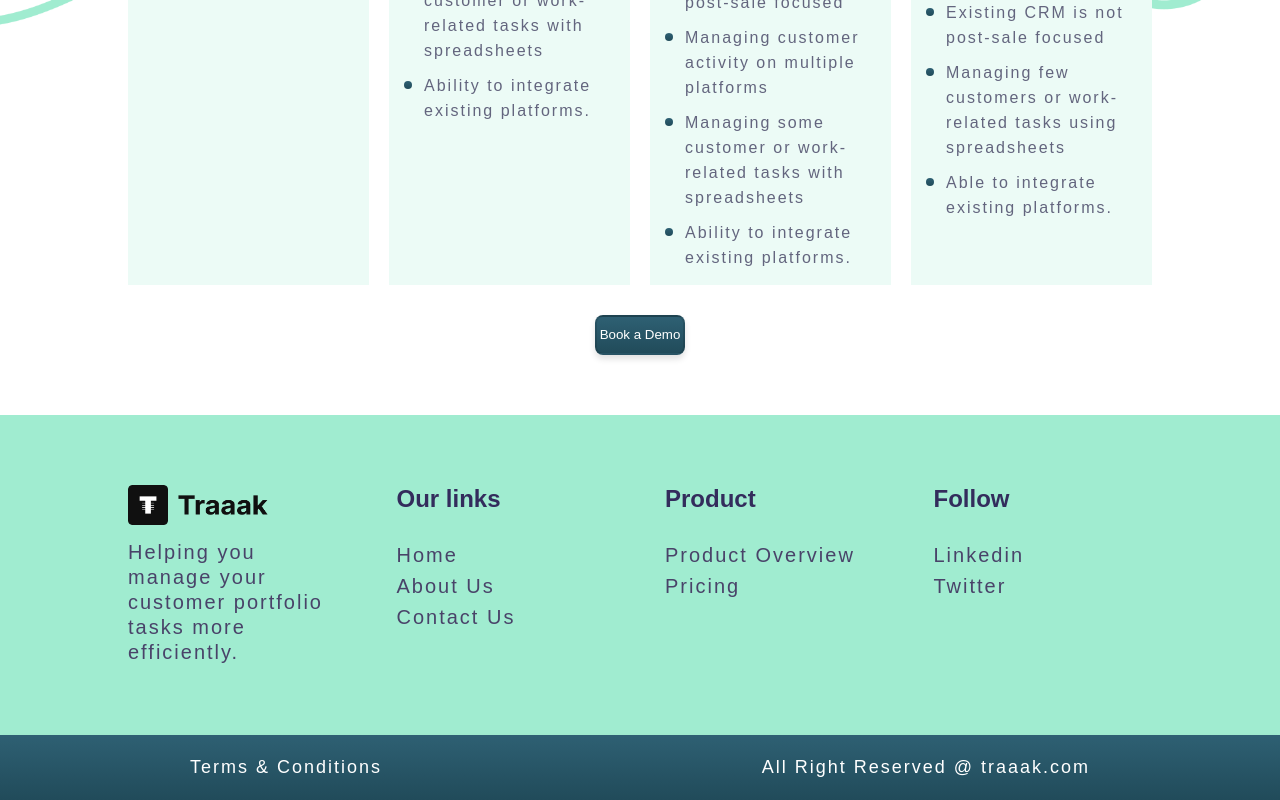
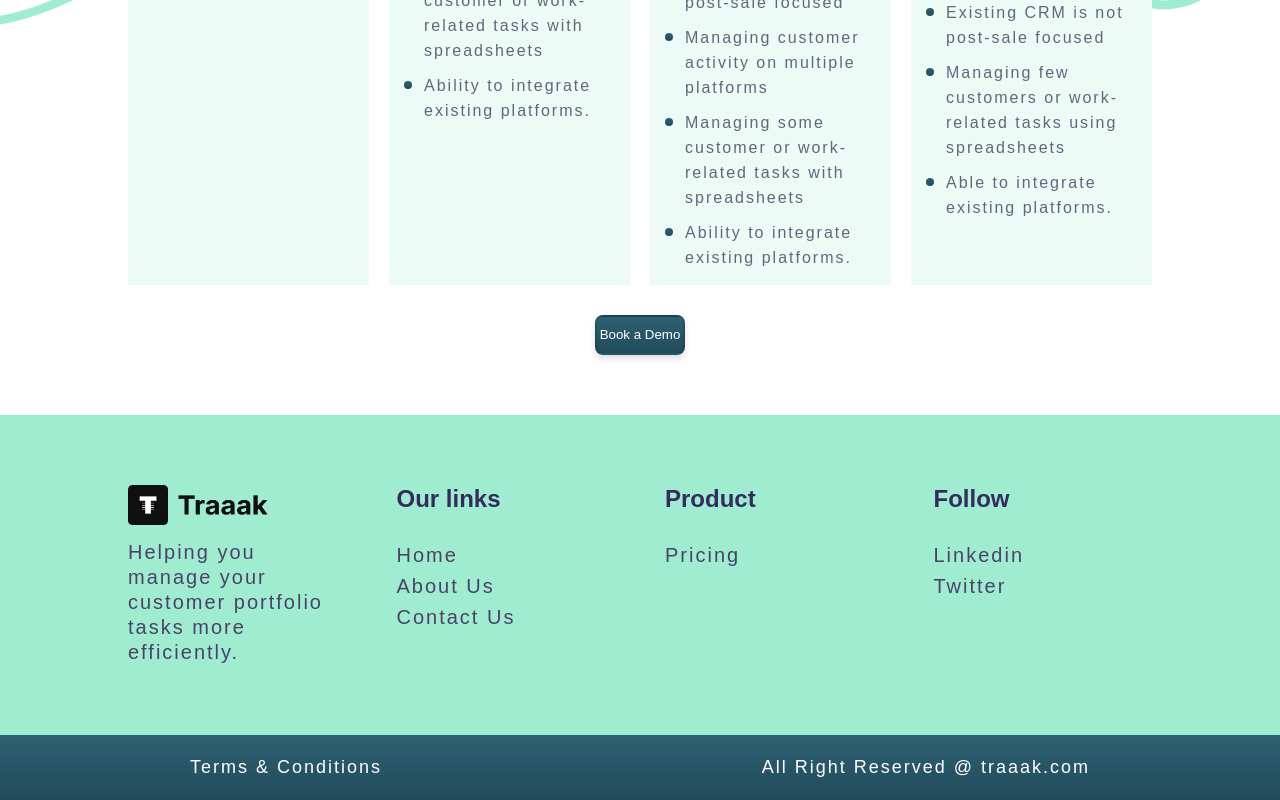
Before and after one commit to junaidp/taasklanding, a React (Create React App) app: page / in a window 1280 px wide. Shown: the part 6063-6863 px from the top of the page. Built offline with nearby package versions, Linux system fonts and the light colour scheme; a web font is replaced by a local one.

Commit message:
Update Footer.jsx

```diff
--- a/src/components/CommonComponents/Footer.jsx
+++ b/src/components/CommonComponents/Footer.jsx
@@ -55,9 +55,9 @@ const Footer = () => {
                 <h1>Product</h1>
               </div>
               <div className="footerParas">
-                <Link to="/product">
+                {/* <Link to="/product">
                   <p>Product Overview</p>
-                </Link>
+                </Link> */}
                 {/* <Link to="/testimonials">
                   <p>Customer Testimonials</p>
                 </Link> */}
```
